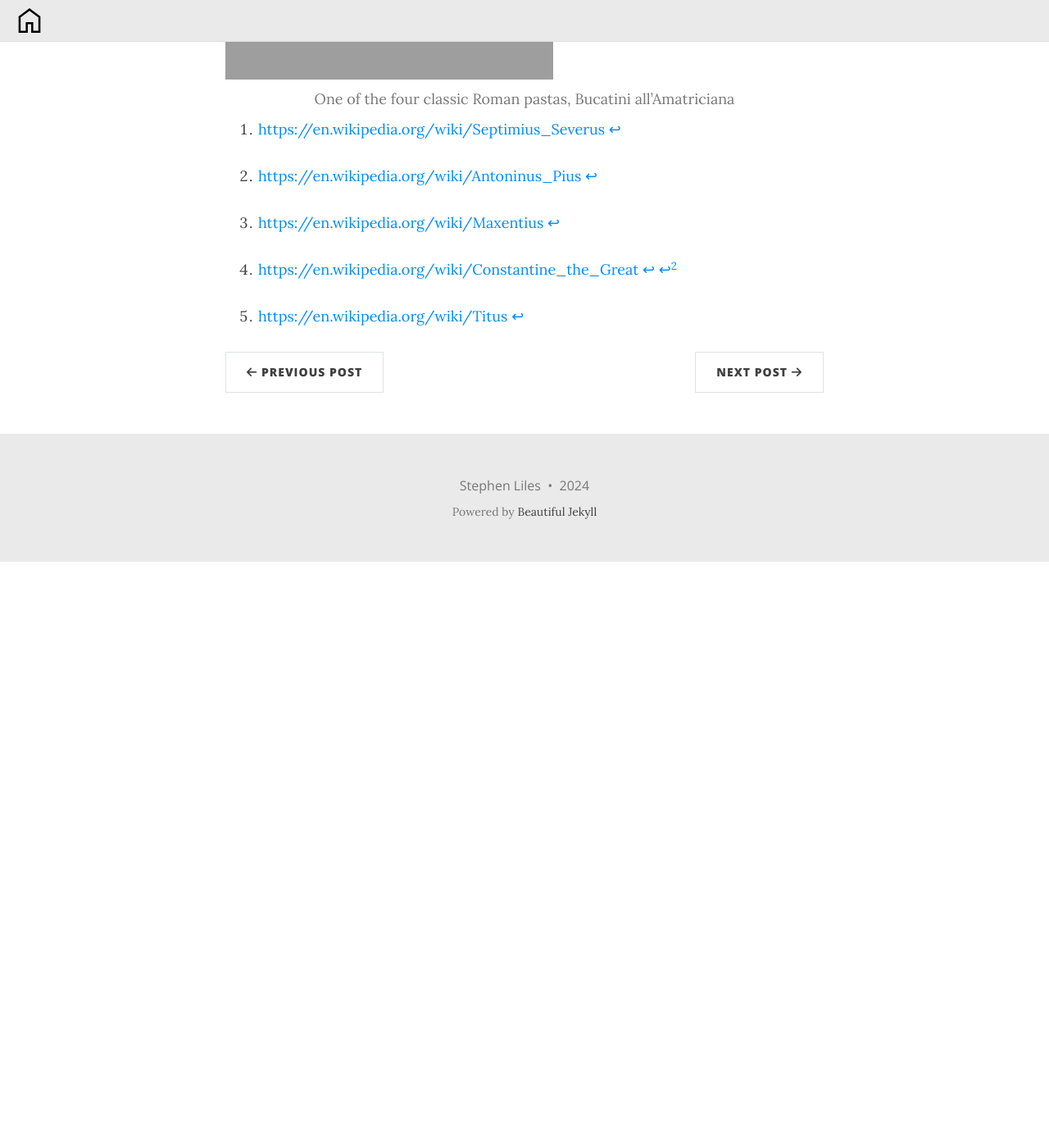
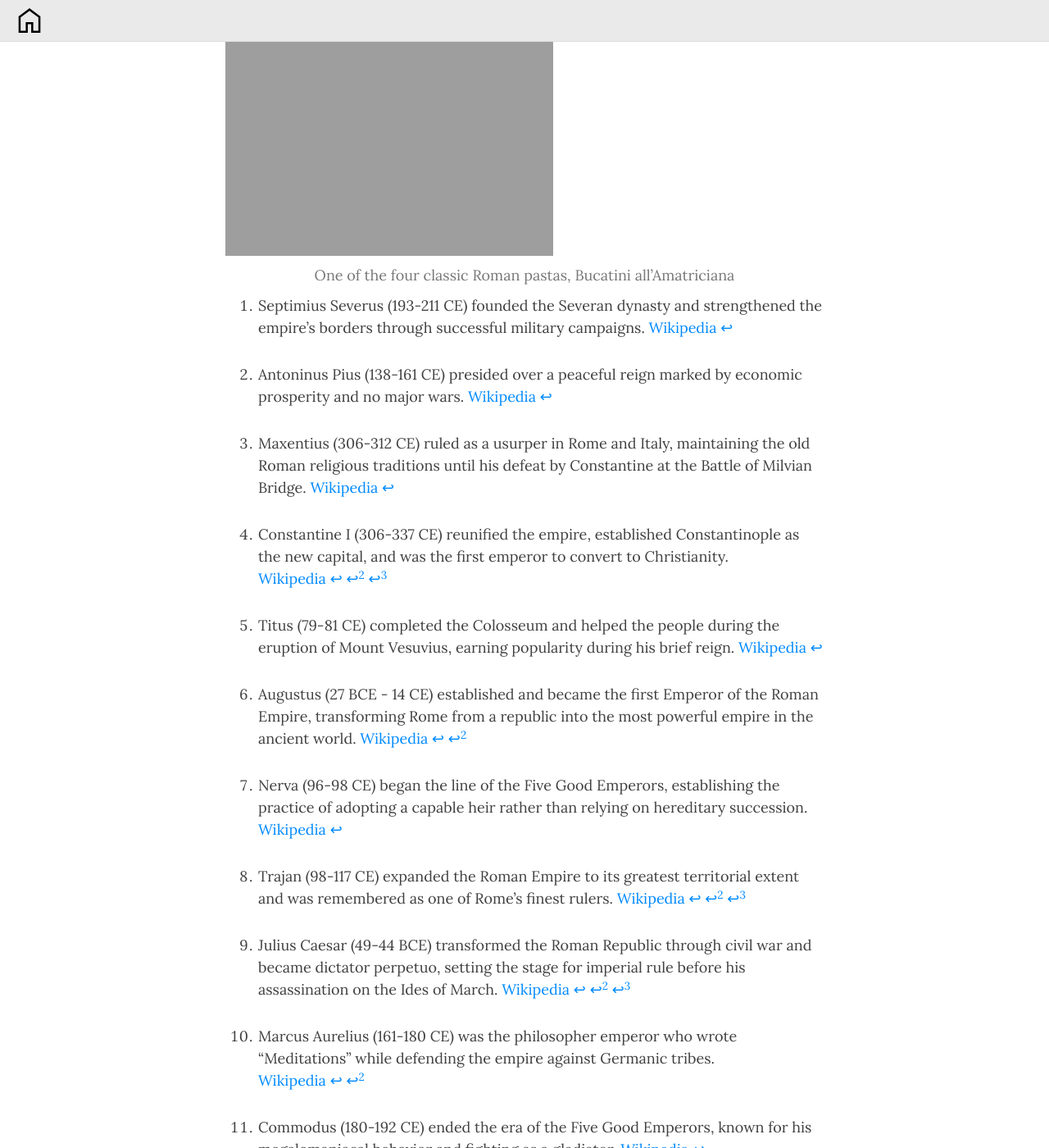
Before and after one commit to ShinobiAoshi/italy-2024-blog, a Jekyll site: the page built from _posts/2024-10-09-rome-day-01.md, in a window 1280 px wide and 1400 px high, scrolled down 18805 px. Shown: the whole window at 82% size. Built offline with Jekyll 4.4.1, drawn with Linux system fonts in a browser that asks for light colours; before the commit the page ends 19490 px from its top, so only the background shows below that; some of the changed text lies outside the part shown.

Commit message:
Polish rome day one

```diff
--- a/_posts/2024-10-09-rome-day-01.md
+++ b/_posts/2024-10-09-rome-day-01.md
@@ -63,16 +59,12 @@
 {:.caption}
 Nice view of the *Basilica of Maxentius[^3] and Constantine[^4]*
 
-[^3]: [https://en.wikipedia.org/wiki/Maxentius](https://en.wikipedia.org/wiki/Maxentius)
-
-[^4]: [https://en.wikipedia.org/wiki/Constantine_the_Great](https://en.wikipedia.org/wiki/Constantine_the_Great)
-
 [![]({{ '/assets/img/2024-10-09 12.16.08 Italy (2024).jpg' | relative_url }})]({{ '/assets/img/2024-10-09 12.16.08 Italy (2024).jpg' | relative_url }})
 
 {:.caption}
 Arch of Titus[^5]
 
-[^5]: [https://en.wikipedia.org/wiki/Titus](https://en.wikipedia.org/wiki/Titus)
+### The Colosseum
 
 [![]({{ '/assets/img/2024-10-09 12.20.30 Italy (2024).jpg' | relative_url }})]({{ '/assets/img/2024-10-09 12.20.30 Italy (2024).jpg' | relative_url }})
 
@@ -141,60 +133,66 @@
 
 <br>
 
+### Lunch
+
 [![]({{ '/assets/img/2024-10-09 14.29.36 Italy (2024).jpg' | relative_url }})]({{ '/assets/img/2024-10-09 14.29.36 Italy (2024).jpg' | relative_url }})
 
 {:.caption}
-My first Roman pizza (Margherita with sausage) and an aperol spritz to drink
+My first Roman pizza (margherita with sausage) and an aperol spritz to drink
+
+### Downtown Rome
 
 [![]({{ '/assets/img/2024-10-09 15.22.07 Italy (2024).jpg' | relative_url }})]({{ '/assets/img/2024-10-09 15.22.07 Italy (2024).jpg' | relative_url }})
 
 {:.caption}
-Ruins of the Forum of Augustus
+Ruins of the *Forum of Augustus[^7]*
 
 [![]({{ '/assets/img/2024-10-09 15.33.37 Italy (2024).jpg' | relative_url }})]({{ '/assets/img/2024-10-09 15.33.37 Italy (2024).jpg' | relative_url }})
 
 {:.caption}
-Statue of Nerva (Emperor 96-98 AD)
+Statue of Nerva[^6]
 
 [![]({{ '/assets/img/2024-10-09 15.34.46 Italy (2024).jpg' | relative_url }})]({{ '/assets/img/2024-10-09 15.34.46 Italy (2024).jpg' | relative_url }})
 
 {:.caption}
-Statue of Augustus (First Roman Emperor, 27 BC - 14)
+Statue of Augustus[^7]
 
 [![]({{ '/assets/img/2024-10-09 15.36.53 Italy (2024).jpg' | relative_url }})]({{ '/assets/img/2024-10-09 15.36.53 Italy (2024).jpg' | relative_url }})
 
 {:.caption}
-Statue of Trajan (Emperor 98 - 117 AD)
+Statue of Trajan[^8]
 
 [![]({{ '/assets/img/2024-10-09 15.37.47 Italy (2024).jpg' | relative_url }})]({{ '/assets/img/2024-10-09 15.37.47 Italy (2024).jpg' | relative_url }})
 
 {:.caption}
-Remains of the Forum and Markets of Trajan
+Remains of the *Forum and Markets of Trajan[^8]*
 
 [![]({{ '/assets/img/2024-10-09 15.44.58 Italy (2024).jpg' | relative_url }})]({{ '/assets/img/2024-10-09 15.44.58 Italy (2024).jpg' | relative_url }})
 
 {:.caption}
-Column of Trajan
+*Column of Trajan[^8]*
 
 [![]({{ '/assets/img/2024-10-09 15.46.52 Italy (2024).jpg' | relative_url }})]({{ '/assets/img/2024-10-09 15.46.52 Italy (2024).jpg' | relative_url }})
 
 {:.caption}
-Remains of Basilica Ulpia
+Remains of *Basilica Ulpia*
 
 [![]({{ '/assets/img/2024-10-09 15.51.56 Italy (2024).jpg' | relative_url }})]({{ '/assets/img/2024-10-09 15.51.56 Italy (2024).jpg' | relative_url }})
 
 {:.caption}
-Ruins of the Temple of Venus Genetrix in the Forum of Caesar
+Ruins of the *Temple of Venus Genetrix* in the *Forum of Caesar[^9]*
 
 [![]({{ '/assets/img/2024-10-09 15.52.00 Italy (2024).jpg' | relative_url }})]({{ '/assets/img/2024-10-09 15.52.00 Italy (2024).jpg' | relative_url }})
 
 {:.caption}
-Ruins of the Forum of Caesar
+Ruins of the *Forum of Caesar[^9]*
 
 [![]({{ '/assets/img/2024-10-09 15.53.30 Italy (2024).jpg' | relative_url }})]({{ '/assets/img/2024-10-09 15.53.30 Italy (2024).jpg' | relative_url }})
 
 {:.caption}
-Statue of Julius Caesar with the caption "Dictator in perpetuity"
+Statue of Julius Caesar[^9] with the caption "Dictator in perpetuity"
+
+### The Capitoline Museum
 
 [![]({{ '/assets/img/2024-10-09 16.20.18 Italy (2024).jpg' | relative_url }})]({{ '/assets/img/2024-10-09 16.20.18 Italy (2024).jpg' | relative_url }})
 
@@ -229,19 +227,45 @@
 [![]({{ '/assets/img/2024-10-09 17.26.01 Italy (2024).jpg' | relative_url }})]({{ '/assets/img/2024-10-09 17.26.01 Italy (2024).jpg' | relative_url }})
 
 {:.caption}
-Bust of Commodus (Emperor 177-192 AD) as Hercules
+Bust of Commodus[^11] as Hercules
 
 [![]({{ '/assets/img/2024-10-09 17.27.21 Italy (2024).jpg' | relative_url }})]({{ '/assets/img/2024-10-09 17.27.21 Italy (2024).jpg' | relative_url }})
 
 {:.caption}
-Original equestrian statue of Marcus Aurelius
+Original equestrian statue of Marcus Aurelius[^10]
 
 [![]({{ '/assets/img/2024-10-09 17.28.31 Italy (2024).jpg' | relative_url }})]({{ '/assets/img/2024-10-09 17.28.31 Italy (2024).jpg' | relative_url }})
 
 {:.caption}
-Bronze statue depicting the legend of the founding of Rome, a she wolf suckling Romulus and Remus
+*La Lupa Capitolina*, a bronze statue depicting the legend of the founding of Rome[^12]
+
+### Dinner
 
 [![]({{ '/assets/img/2024-10-09 21.44.19 Italy (2024).jpg' | relative_url }})]({{ '/assets/img/2024-10-09 21.44.19 Italy (2024).jpg' | relative_url }})
 
 {:.caption}
 One of the four classic Roman pastas, Bucatini all'Amatriciana
+
+[^1]: Septimius Severus (193-211 CE) founded the Severan dynasty and strengthened the empire's borders through successful military campaigns. [Wikipedia](https://en.wikipedia.org/wiki/Septimius_Severus)
+
+[^2]: Antoninus Pius (138-161 CE) presided over a peaceful reign marked by economic prosperity and no major wars. [Wikipedia](https://en.wikipedia.org/wiki/Antoninus_Pius)
+
+[^3]: Maxentius (306-312 CE) ruled as a usurper in Rome and Italy, maintaining the old Roman religious traditions until his defeat by Constantine at the Battle of Milvian Bridge. [Wikipedia](https://en.wikipedia.org/wiki/Maxentius)
+
+[^4]: Constantine I (306-337 CE) reunified the empire, established Constantinople as the new capital, and was the first emperor to convert to Christianity. [Wikipedia](https://en.wikipedia.org/wiki/Constantine_the_Great)
+
+[^5]: Titus (79-81 CE) completed the Colosseum and helped the people during the eruption of Mount Vesuvius, earning popularity during his brief reign. [Wikipedia](https://en.wikipedia.org/wiki/Titus)
+
+[^6]: Nerva (96-98 CE) began the line of the Five Good Emperors, establishing the practice of adopting a capable heir rather than relying on hereditary succession. [Wikipedia](https://en.wikipedia.org/wiki/Nerva)
+
+[^7]: Augustus (27 BCE - 14 CE) established and became the first Emperor of the Roman Empire, transforming Rome from a republic into the most powerful empire in the ancient world. [Wikipedia](https://en.wikipedia.org/wiki/Augustus)
+
+[^8]: Trajan (98-117 CE) expanded the Roman Empire to its greatest territorial extent and was remembered as one of Rome's finest rulers. [Wikipedia](https://en.wikipedia.org/wiki/Trajan)
+
+[^9]: Julius Caesar (49-44 BCE) transformed the Roman Republic through civil war and became dictator perpetuo, setting the stage for imperial rule before his assassination on the Ides of March. [Wikipedia](https://en.wikipedia.org/wiki/Julius_Caesar)
+
+[^10]: Marcus Aurelius (161-180 CE) was the philosopher emperor who wrote "Meditations" while defending the empire against Germanic tribes. [Wikipedia](https://en.wikipedia.org/wiki/Marcus_Aurelius)
+
+[^11]: Commodus (180-192 CE) ended the era of the Five Good Emperors, known for his megalomaniacal behavior and fighting as a gladiator. [Wikipedia](https://en.wikipedia.org/wiki/Commodus)
+
+[^12]: In Roman mythology, Romulus and Remus are twin brothers whose story tells of the events that led to the founding of the city of Rome and the Roman Kingdom by Romulus, following his fratricide of Remus.
```
Also changed, not shown: other parts of _posts/2024-10-09-rome-day-01.md (+3 -7 lines).
